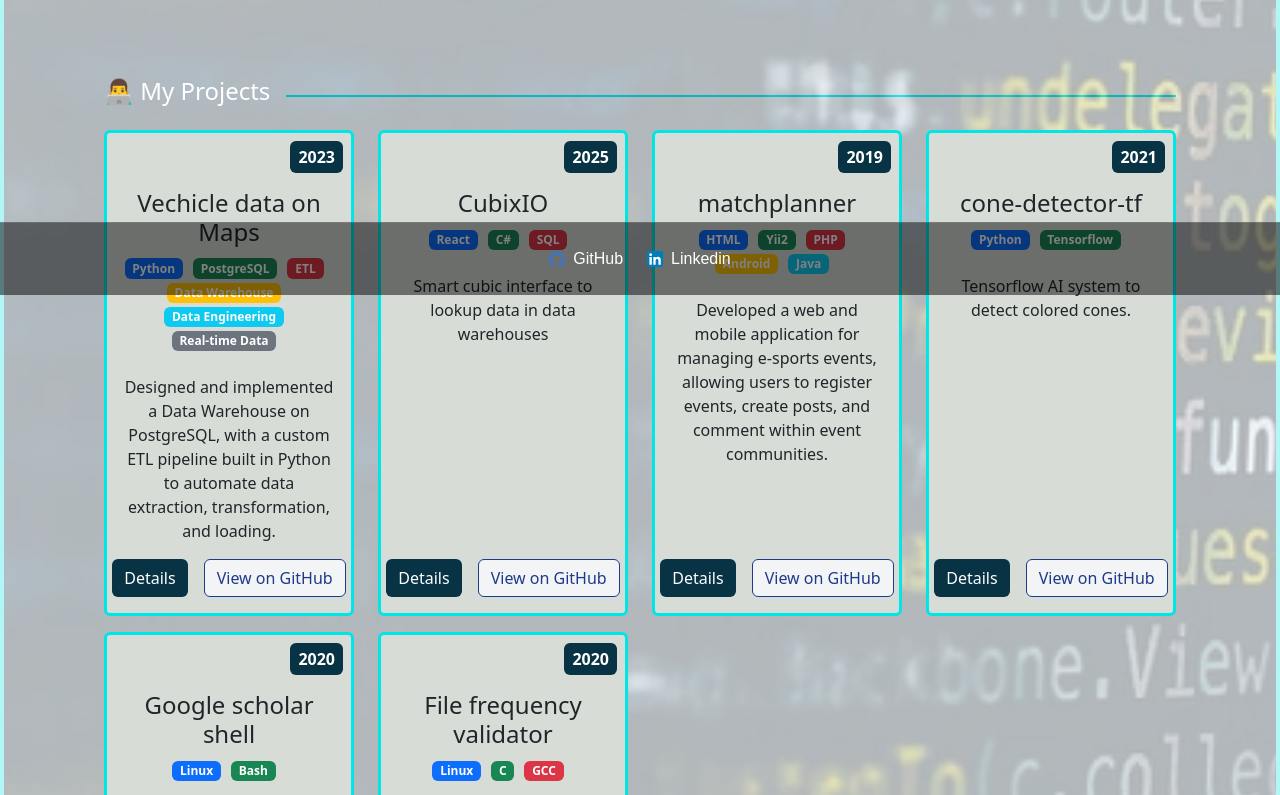
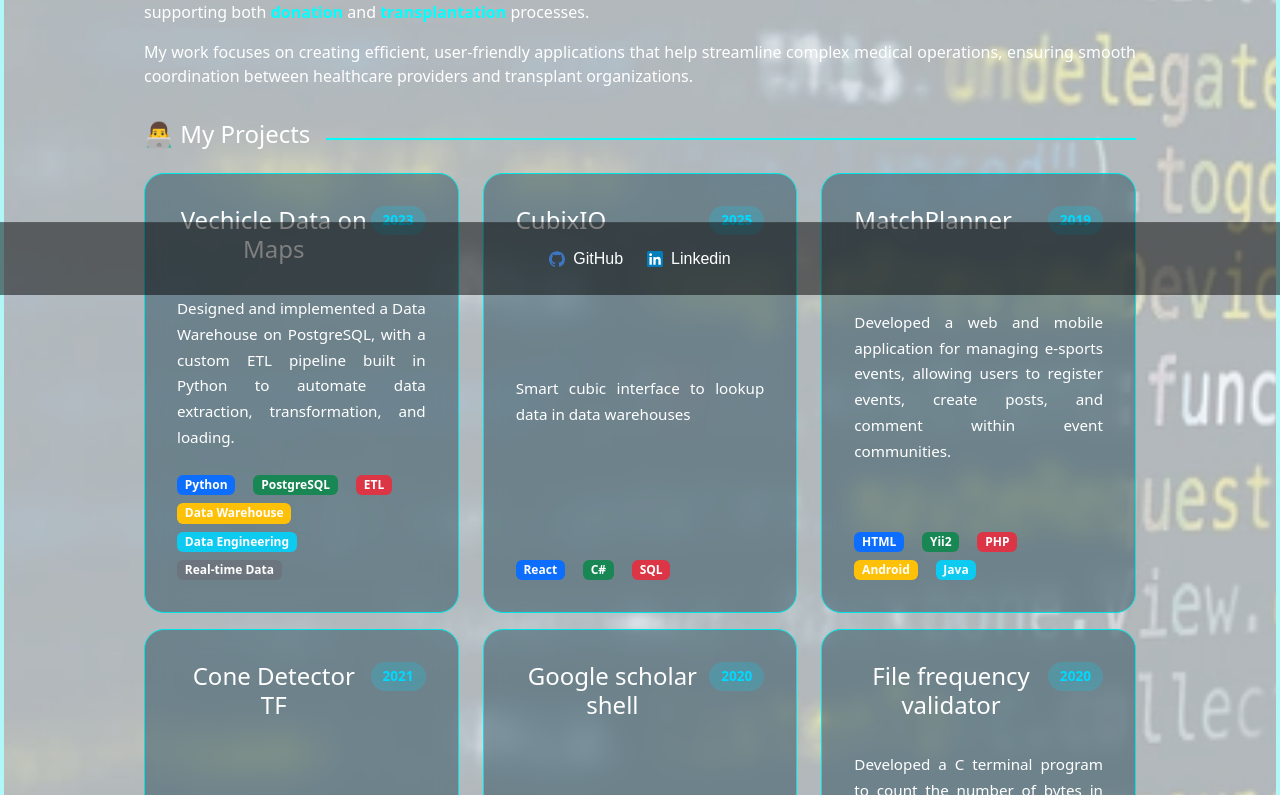
Before and after one commit to dalpendre/my-portfolio, a Next.js app in the folder my-app/: page / in a window 1280 px wide. Shown: the part 505-1300 px from the top of the page. Built offline with nearby package versions, Linux system fonts and the light colour scheme.

Commit message:
Fix: design change on cards

```diff
--- a/my-app/src/app/data/projects.js
+++ b/my-app/src/app/data/projects.js
@@ -1,7 +1,7 @@
 export const projects = [
   {
     id: 1,
-    title: "Vechicle data on Maps",
+    title: "Vechicle Data on Maps",
     description: "Designed and implemented a Data Warehouse on PostgreSQL, with a custom ETL pipeline built in Python to automate data extraction, transformation, and loading.",
     fullDescription: `<p><u><b>Final CS degree project</b></u></p>
       <p>This project focused on designing and implementing a <b>Data Warehouse</b> in <b>PostgreSQL</b>, supported by a custom <b>ETL pipeline</b> developed in <b>Python</b> to automate <b>data extraction, transformation, and loading</b> of real-time vehicle location data.</p>
@@ -31,7 +31,7 @@ export const projects = [
   },
   {
     id: 3,
-    title: "matchplanner",
+    title: "MatchPlanner",
     description: "Developed a web and mobile application for managing e-sports events, allowing users to register events, create posts, and comment within event communities.",
     fullDescription: `<p><u><b>E-sports Event Management Platform</b></u></p> <p>This project focused on developing a <b>web and mobile
     application</b> for managing <b>e-sports events</b>, enabling users to <b>create events</b>, share <b>updates and posts</b>, and
@@ -48,7 +48,7 @@ export const projects = [
   },
   {
     id: 4,
-    title: "cone-detector-tf",
+    title: "Cone Detector TF",
     description: "Tensorflow AI system to detect colored cones.",
     fullDescription: ``,
     stack: "Python • Tensorflow",
--- a/my-app/src/app/globals.css
+++ b/my-app/src/app/globals.css
@@ -1,8 +1,7 @@
 @import "bootstrap/dist/css/bootstrap.css";
 @import "tailwindcss";
 
-.custom-teal-modal
-{
+.custom-teal-modal {
     border: 3px solid #00E6E6;
     border-radius: 12px;
 }
@@ -26,3 +25,323 @@ html, body {
     height: auto !important;
     overflow: auto !important;
 }
+
+.bg-pattern {
+    position: fixed;
+    top: 0;
+    left: 0;
+    width: 100%;
+    height: 100%;
+    opacity: 0.03;
+    background-image:
+        repeating-linear-gradient(0deg, #00d9ff 0px, transparent 1px, transparent 40px),
+        repeating-linear-gradient(90deg, #00d9ff 0px, transparent 1px, transparent 40px);
+    z-index: 0;
+    pointer-events: none;
+}
+
+.container {
+    position: relative;
+    max-width: 1200px;
+    margin: 0 auto;
+    padding: 0 2rem;
+    z-index: 1;
+}
+
+.nav {
+    display: flex;
+    justify-content: space-between;
+    align-items: center;
+    padding: 1.5rem 0;
+    margin-bottom: 2rem;
+}
+
+.logo {
+    font-size: 1.5rem;
+    font-weight: 700;
+    background: linear-gradient(135deg, #00d9ff, #00ffa3);
+    -webkit-background-clip: text;
+    -webkit-text-fill-color: transparent;
+    background-clip: text;
+}
+
+.cta-button {
+    padding: 0.75rem 2rem;
+    background: linear-gradient(135deg, #00d9ff, #0099ff);
+    border: none;
+    border-radius: 50px;
+    color: #fff;
+    font-weight: 600;
+    cursor: pointer;
+    transition: all 0.3s ease;
+    box-shadow: 0 4px 15px rgba(0, 217, 255, 0.3);
+}
+
+.cta-button:hover {
+    transform: translateY(-2px);
+    box-shadow: 0 6px 25px rgba(0, 217, 255, 0.5);
+}
+
+.hero {
+    display: flex;
+    align-items: center;
+    gap: 4rem;
+    padding: 4rem 0 6rem;
+}
+
+.profile-section {
+    display: flex;
+    flex-direction: column;
+    align-items: center;
+}
+
+.profile-img {
+    width: 200px;
+    height: 200px;
+    border-radius: 50%;
+    border: 2px solid #00d9ff;
+    box-shadow: 0 0 40px rgba(0, 217, 255, 0.3);
+    object-fit: cover;
+    margin-bottom: 1rem;
+    transition: all 0.3s ease;
+}
+
+.profile-img:hover {
+    box-shadow: 0 0 60px rgba(0, 217, 255, 0.5);
+    transform: scale(1.02);
+}
+
+.hero-content {
+    flex: 1;
+}
+
+h1 {
+    font-size: 3.5rem;
+    margin-bottom: 0.5rem;
+    background: linear-gradient(135deg, #ffffff, #00d9ff);
+    -webkit-background-clip: text;
+    -webkit-text-fill-color: transparent;
+    background-clip: text;
+}
+
+.role {
+    font-size: 1.5rem;
+    color: #00d9ff;
+    margin-bottom: 0.5rem;
+    font-weight: 500;
+}
+
+.experience {
+    font-size: 1.1rem;
+    color: #8892a6;
+    margin-bottom: 2rem;
+}
+
+.tech-stack {
+    display: flex;
+    gap: 1rem;
+    flex-wrap: wrap;
+    margin-bottom: 2rem;
+}
+
+.tech-category {
+    background: rgba(0, 217, 255, 0.08);
+    backdrop-filter: blur(10px);
+    padding: 1rem 1.5rem;
+    border-radius: 15px;
+    border: 1px solid rgba(0, 217, 255, 0.2);
+}
+
+.tech-category h3 {
+    font-size: 0.85rem;
+    text-transform: uppercase;
+    letter-spacing: 1px;
+    color: #00d9ff;
+    margin-bottom: 0.75rem;
+}
+
+.tech-icons {
+    display: flex;
+    gap: 0.75rem;
+    flex-wrap: wrap;
+}
+
+.tech-icon {
+    width: 35px;
+    height: 35px;
+    background: rgba(255, 255, 255, 0.1);
+    border-radius: 8px;
+    display: flex;
+    align-items: center;
+    justify-content: center;
+    font-size: 0.8rem;
+    font-weight: 700;
+    transition: all 0.3s ease;
+    cursor: pointer;
+}
+
+.tech-icon:hover {
+    background: rgba(0, 217, 255, 0.2);
+    transform: translateY(-3px);
+}
+
+.about-text {
+    font-size: 1.1rem;
+    color: #c5d0e0;
+    line-height: 1.8;
+    margin-bottom: 1.5rem;
+}
+
+.highlight {
+    color: #00E6E6;
+    font-weight: 600;
+}
+
+.section-header {
+    display: flex;
+    align-items: center;
+    gap: 1rem;
+    margin: 6rem 0 3rem;
+}
+
+.section-header h2 {
+    font-size: 2.5rem;
+    color: #fff;
+}
+
+.section-line {
+    flex: 1;
+    height: 2px;
+    background: linear-gradient(90deg, rgba(0, 217, 255, 0.5), transparent);
+}
+
+.projects-grid {
+    display: grid;
+    grid-template-columns: repeat(auto-fit, minmax(320px, 1fr));
+    gap: 2rem;
+    margin-bottom: 4rem;
+}
+
+.project-card {
+    background: #08334466;
+    backdrop-filter: blur(10px);
+    border: 1px solid #00E6E6;
+    border-radius: 20px;
+    padding: 2rem;
+    transition: all 0.3s ease;
+    cursor: pointer;
+    position: relative;
+    overflow: hidden;
+    display: flex;
+    flex-direction: column;
+    justify-content: space-between; /* Ensures content stretches */
+    height: 100%; /* Make all cards take full height of the grid cell */
+}
+
+.project-card::before {
+    content: '';
+    position: absolute;
+    top: 0;
+    left: 0;
+    right: 0;
+    height: 4px;
+    background: linear-gradient(90deg, #00d9ff, #0099ff);
+    transform: scaleX(0);
+    transition: transform 0.3s ease;
+}
+
+.project-card:hover::before {
+    transform: scaleX(1);
+}
+
+.project-card:hover {
+    transform: translateY(-8px);
+    border-color: rgba(0, 217, 255, 0.4);
+    box-shadow: 0 20px 60px rgba(0, 217, 255, 0.15);
+}
+
+.project-header {
+    display: flex;
+    justify-content: space-between;
+    align-items: start;
+    margin-bottom: 1.5rem;
+}
+
+.project-title {
+    font-size: 1.5rem;
+    color: #fff;
+    margin-bottom: 0.5rem;
+}
+
+.year-badge {
+    background: rgba(0, 217, 255, 0.2);
+    color: #00d9ff;
+    padding: 0.25rem 0.75rem;
+    border-radius: 50px;
+    font-size: 0.85rem;
+    font-weight: 600;
+}
+
+.project-description {
+    color: #FFFFFF;
+    margin-bottom: 1.5rem;
+    font-size: 0.95rem;
+    line-height: 1.7;
+    text-align: justify;
+}
+
+.project-tags {
+    display: flex;
+    flex-wrap: wrap;
+    gap: 0.5rem;
+}
+
+.tag {
+    padding: 0.4rem 0.9rem;
+    border-radius: 8px;
+    font-size: 0.8rem;
+    font-weight: 600;
+    background: rgba(255, 255, 255, 0.08);
+    color: #e1e8f0;
+    border: 1px solid rgba(255, 255, 255, 0.1);
+}
+
+.tag.primary {
+    background: rgba(0, 217, 255, 0.15);
+    color: #00d9ff;
+    border-color: rgba(0, 217, 255, 0.3);
+}
+
+footer {
+    text-align: center;
+    padding: 3rem 0;
+    color: #8892a6;
+    border-top: 1px solid rgba(255, 255, 255, 0.05);
+    margin-top: 4rem;
+}
+
+.social-links {
+    display: flex;
+    gap: 1.5rem;
+    justify-content: center;
+    margin-top: 1.5rem;
+}
+
+.social-link {
+    width: 45px;
+    height: 45px;
+    background: rgba(0, 217, 255, 0.1);
+    border-radius: 50%;
+    display: flex;
+    align-items: center;
+    justify-content: center;
+    text-decoration: none;
+    color: #00d9ff;
+    transition: all 0.3s ease;
+    border: 1px solid rgba(0, 217, 255, 0.2);
+}
+
+.social-link:hover {
+    background: rgba(0, 217, 255, 0.2);
+    transform: translateY(-3px);
+}
--- a/my-app/src/app/page.js
+++ b/my-app/src/app/page.js
@@ -1,8 +1,8 @@
 "use client";
 
 import {projects} from "@/app/data/projects";
-import Card from "./projects/card";
 import CustomImage from "CustomImage";
+import CardV2 from "./projects/card-v2";
 
 export default function Home() {
 
@@ -118,8 +118,8 @@ export default function Home() {
                               <div className="row align-items-left">
                                 {
                                   projects.map((project) => (
-                                  <div className="col-sm-3 mb-3" key={project.id}>
-                                    <Card title={project.title} description={project.description} fullDescription={project.fullDescription} stack={project.stack}
+                                  <div className="col-sm-4 mb-3" key={project.id}>
+                                    <CardV2 title={project.title} description={project.description} fullDescription={project.fullDescription} stack={project.stack}
                                         repoUrl={project.repoUrl} imgSrc={project.imgSrc} imgAlt={project.imgAlt} year={project.year} />
                                   </div>
                                 ))}
--- /dev/null
+++ b/my-app/src/app/projects/card-v2.js
@@ -0,0 +1,41 @@
+"use client";
+
+import { useState } from "react";
+import CardModal from "./cardModal";
+
+export default function CardV2(props) {
+  const { title, description, fullDescription, stack, repoUrl, imgSrc, imgAlt, year } = props;
+
+  const [show, setShow] = useState(false);
+
+  const spreadStack = stack.split(' • ');
+  const colors = [
+        "bg-primary",
+        "bg-success",
+        "bg-danger",
+        "bg-warning",
+        "bg-info",
+        "bg-secondary",
+        "bg-dark"
+  ];
+
+  return (
+    <div className="project-card" onClick={() => setShow(true)}>
+      <div className="project-header">
+        <h3 className="project-title">{title}</h3>
+        <span className="year-badge">{year}</span>
+      </div>
+      <p className="project-description">
+          {description}
+      </p>
+      <div className="project-tags">
+          {spreadStack.map((element, index) => (
+            <span style={{ marginRight: "10px" }} key={index} className={`badge ${colors[index % colors.length]}`}>
+              {element}
+            </span>
+          ))}
+      </div>
+      <CardModal show={show} setShow={setShow} title={title} fullDescription={fullDescription} spreadStack={spreadStack} colors={colors} repoUrl={repoUrl} imgSrc={imgSrc} imgAlt={imgAlt} />
+    </div>
+  );
+}
```
Lines whose indentation alone changed are shown as unchanged.
